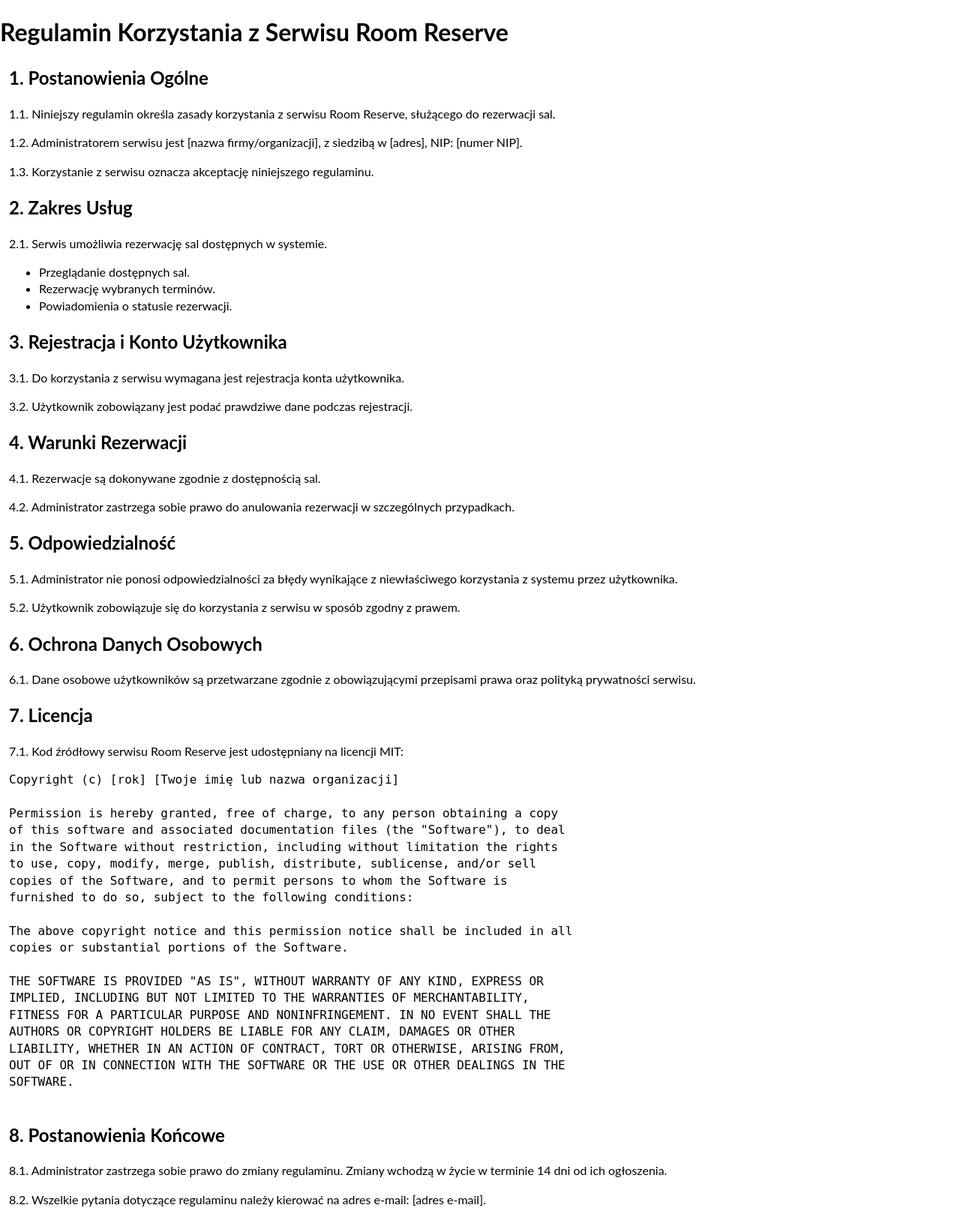
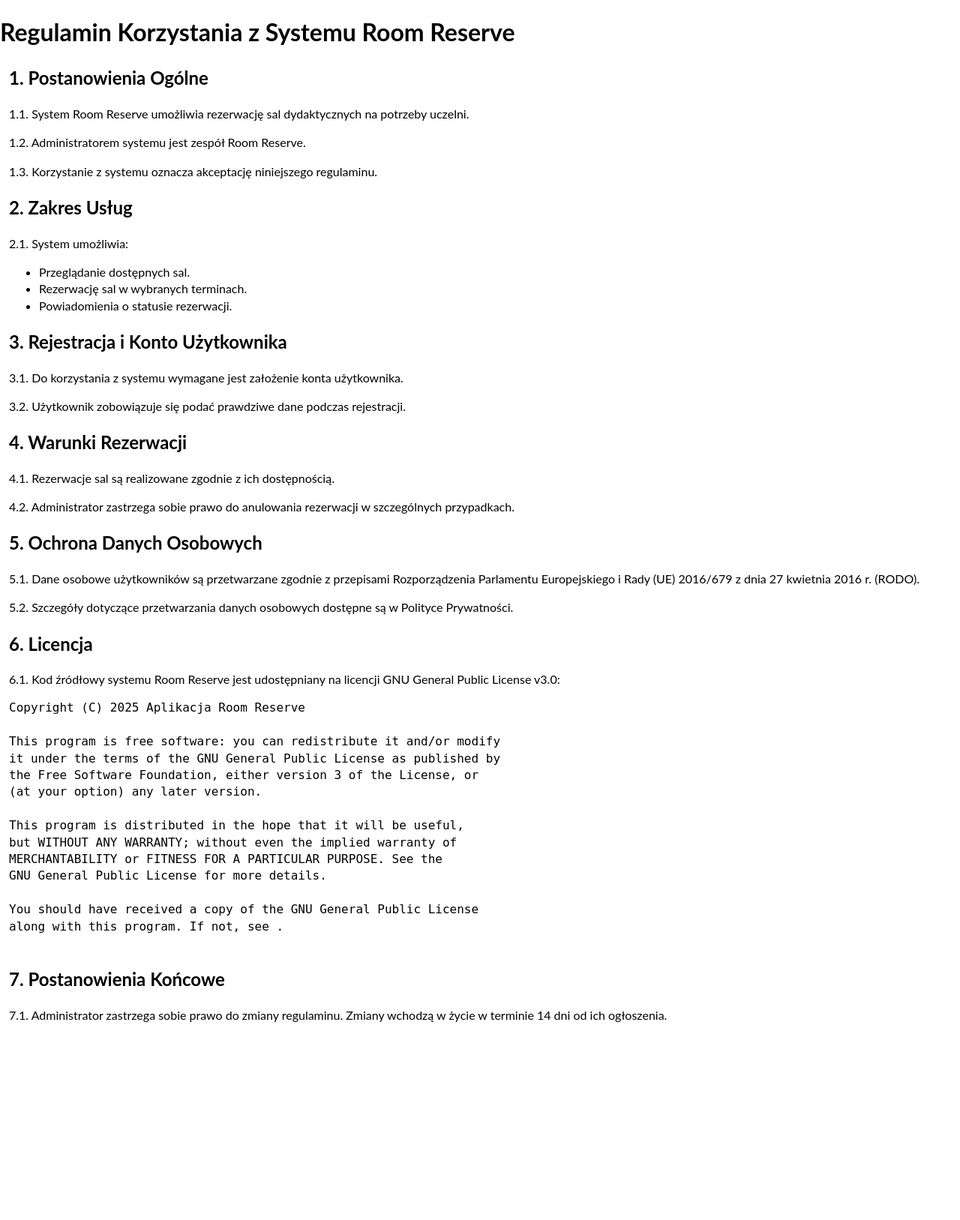
Before and after one commit to DeveloperMilosz/RoomReserveUAM, a Django app: page /regulamin/ in a window 1280 px wide. Shown: the part 73-1700 px from the top of the page at 75% size. After the commit the page ends 1436 px from the top, so only its background shows below. Run offline with Django 5.2, Linux system fonts and the light colour scheme.

Commit message:
Regulamin updateed (#110)
* parter-room-name

* 2_pietro_fix

* Create_event_done_

* regulamin-updateed

```diff
--- a/app/templates/pages/profile/regulamin.html
+++ b/app/templates/pages/profile/regulamin.html
@@ -1,70 +1,60 @@
 {% extends "base.html" %}
 {% block content %}
 <div class="container">
-    <h1>Regulamin Korzystania z Serwisu Room Reserve</h1>
+    <h1>Regulamin Korzystania z Systemu Room Reserve</h1>
     <section>
         <h2>1. Postanowienia Ogólne</h2>
-        <p>1.1. Niniejszy regulamin określa zasady korzystania z serwisu Room Reserve, służącego do rezerwacji sal.</p>
-        <p>1.2. Administratorem serwisu jest [nazwa firmy/organizacji], z siedzibą w [adres], NIP: [numer NIP].</p>
-        <p>1.3. Korzystanie z serwisu oznacza akceptację niniejszego regulaminu.</p>
+        <p>1.1. System Room Reserve umożliwia rezerwację sal dydaktycznych na potrzeby uczelni.</p>
+        <p>1.2. Administratorem systemu jest zespół Room Reserve.</p>
+        <p>1.3. Korzystanie z systemu oznacza akceptację niniejszego regulaminu.</p>
     </section>
     <section>
         <h2>2. Zakres Usług</h2>
-        <p>2.1. Serwis umożliwia rezerwację sal dostępnych w systemie.</p>
+        <p>2.1. System umożliwia:</p>
         <ul>
             <li>Przeglądanie dostępnych sal.</li>
-            <li>Rezerwację wybranych terminów.</li>
+            <li>Rezerwację sal w wybranych terminach.</li>
             <li>Powiadomienia o statusie rezerwacji.</li>
         </ul>
     </section>
     <section>
         <h2>3. Rejestracja i Konto Użytkownika</h2>
-        <p>3.1. Do korzystania z serwisu wymagana jest rejestracja konta użytkownika.</p>
-        <p>3.2. Użytkownik zobowiązany jest podać prawdziwe dane podczas rejestracji.</p>
+        <p>3.1. Do korzystania z systemu wymagane jest założenie konta użytkownika.</p>
+        <p>3.2. Użytkownik zobowiązuje się podać prawdziwe dane podczas rejestracji.</p>
     </section>
     <section>
         <h2>4. Warunki Rezerwacji</h2>
-        <p>4.1. Rezerwacje są dokonywane zgodnie z dostępnością sal.</p>
+        <p>4.1. Rezerwacje sal są realizowane zgodnie z ich dostępnością.</p>
         <p>4.2. Administrator zastrzega sobie prawo do anulowania rezerwacji w szczególnych przypadkach.</p>
     </section>
     <section>
-        <h2>5. Odpowiedzialność</h2>
-        <p>5.1. Administrator nie ponosi odpowiedzialności za błędy wynikające z niewłaściwego korzystania z systemu przez użytkownika.</p>
-        <p>5.2. Użytkownik zobowiązuje się do korzystania z serwisu w sposób zgodny z prawem.</p>
+        <h2>5. Ochrona Danych Osobowych</h2>
+        <p>5.1. Dane osobowe użytkowników są przetwarzane zgodnie z przepisami Rozporządzenia Parlamentu Europejskiego i Rady (UE) 2016/679 z dnia 27 kwietnia 2016 r. (RODO).</p>
+        <p>5.2. Szczegóły dotyczące przetwarzania danych osobowych dostępne są w Polityce Prywatności.</p>
     </section>
     <section>
-        <h2>6. Ochrona Danych Osobowych</h2>
-        <p>6.1. Dane osobowe użytkowników są przetwarzane zgodnie z obowiązującymi przepisami prawa oraz polityką prywatności serwisu.</p>
-    </section>
-    <section>
-        <h2>7. Licencja</h2>
-        <p>7.1. Kod źródłowy serwisu Room Reserve jest udostępniany na licencji MIT:</p>
+        <h2>6. Licencja</h2>
+        <p>6.1. Kod źródłowy systemu Room Reserve jest udostępniany na licencji GNU General Public License v3.0:</p>
         <pre>
-Copyright (c) [rok] [Twoje imię lub nazwa organizacji]
+Copyright (C) 2025 Aplikacja Room Reserve
 
-Permission is hereby granted, free of charge, to any person obtaining a copy
-of this software and associated documentation files (the "Software"), to deal
-in the Software without restriction, including without limitation the rights
-to use, copy, modify, merge, publish, distribute, sublicense, and/or sell
-copies of the Software, and to permit persons to whom the Software is
-furnished to do so, subject to the following conditions:
+This program is free software: you can redistribute it and/or modify
+it under the terms of the GNU General Public License as published by
+the Free Software Foundation, either version 3 of the License, or
+(at your option) any later version.
 
-The above copyright notice and this permission notice shall be included in all
-copies or substantial portions of the Software.
+This program is distributed in the hope that it will be useful,
+but WITHOUT ANY WARRANTY; without even the implied warranty of
+MERCHANTABILITY or FITNESS FOR A PARTICULAR PURPOSE. See the
+GNU General Public License for more details.
 
-THE SOFTWARE IS PROVIDED "AS IS", WITHOUT WARRANTY OF ANY KIND, EXPRESS OR
-IMPLIED, INCLUDING BUT NOT LIMITED TO THE WARRANTIES OF MERCHANTABILITY,
-FITNESS FOR A PARTICULAR PURPOSE AND NONINFRINGEMENT. IN NO EVENT SHALL THE
-AUTHORS OR COPYRIGHT HOLDERS BE LIABLE FOR ANY CLAIM, DAMAGES OR OTHER
-LIABILITY, WHETHER IN AN ACTION OF CONTRACT, TORT OR OTHERWISE, ARISING FROM,
-OUT OF OR IN CONNECTION WITH THE SOFTWARE OR THE USE OR OTHER DEALINGS IN THE
-SOFTWARE.
+You should have received a copy of the GNU General Public License
+along with this program. If not, see <https://www.gnu.org/licenses/>.
         </pre>
     </section>
     <section>
-        <h2>8. Postanowienia Końcowe</h2>
-        <p>8.1. Administrator zastrzega sobie prawo do zmiany regulaminu. Zmiany wchodzą w życie w terminie 14 dni od ich ogłoszenia.</p>
-        <p>8.2. Wszelkie pytania dotyczące regulaminu należy kierować na adres e-mail: [adres e-mail].</p>
+        <h2>7. Postanowienia Końcowe</h2>
+        <p>7.1. Administrator zastrzega sobie prawo do zmiany regulaminu. Zmiany wchodzą w życie w terminie 14 dni od ich ogłoszenia.</p>
     </section>
 </div>
 {% endblock content %}
```
